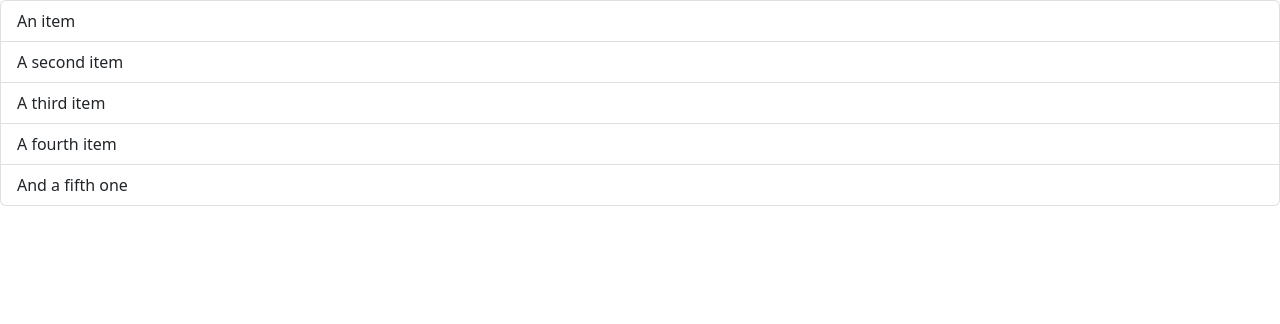
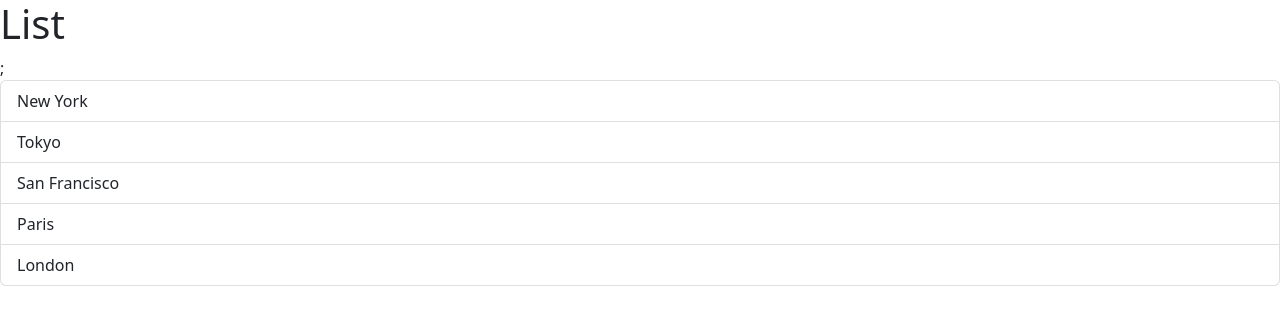
Before and after one commit to Danie-O/React-Tutorial, a React (Vite) app in the folder first-react-app/: page / in a window 1280 px wide. Shown: the top 324 px of the page. Built offline with nearby package versions, Linux system fonts and the light colour scheme.

Commit message:
Try conditional rendering & basic event handling

```diff
--- a/first-react-app/src/components/ListGroup.tsx
+++ b/first-react-app/src/components/ListGroup.tsx
@@ -1,11 +1,26 @@
+// import { Fragment } from "react";
+import { MouseEvent } from "react";
+
 function ListGroup() {
-    return <ul className="list-group">
-    <li className="list-group-item">An item</li>
-    <li className="list-group-item">A second item</li>
-    <li className="list-group-item">A third item</li>
-    <li className="list-group-item">A fourth item</li>
-    <li className="list-group-item">And a fifth one</li>
-  </ul>;
+  let items = ['New York', 'Tokyo', 'San Francisco', 'Paris', 'London'];
+  // items = []
+
+  // Click event handler
+  const handleEvent = (event: MouseEvent) => console.log(event)
+  return (
+      <>
+        <h1>List</h1>
+        {items.length == 0 && <p>No items found</p>};
+        <ul className="list-group">
+          {items.map((item, index) => (
+            <li className="list-group-item flush" key={item} onClick={handleEvent}
+            >
+              {item}
+            </li>
+          ))}
+        </ul>
+      </>
+  );
 }
 
-export default ListGroup
+export default ListGroup;
```
